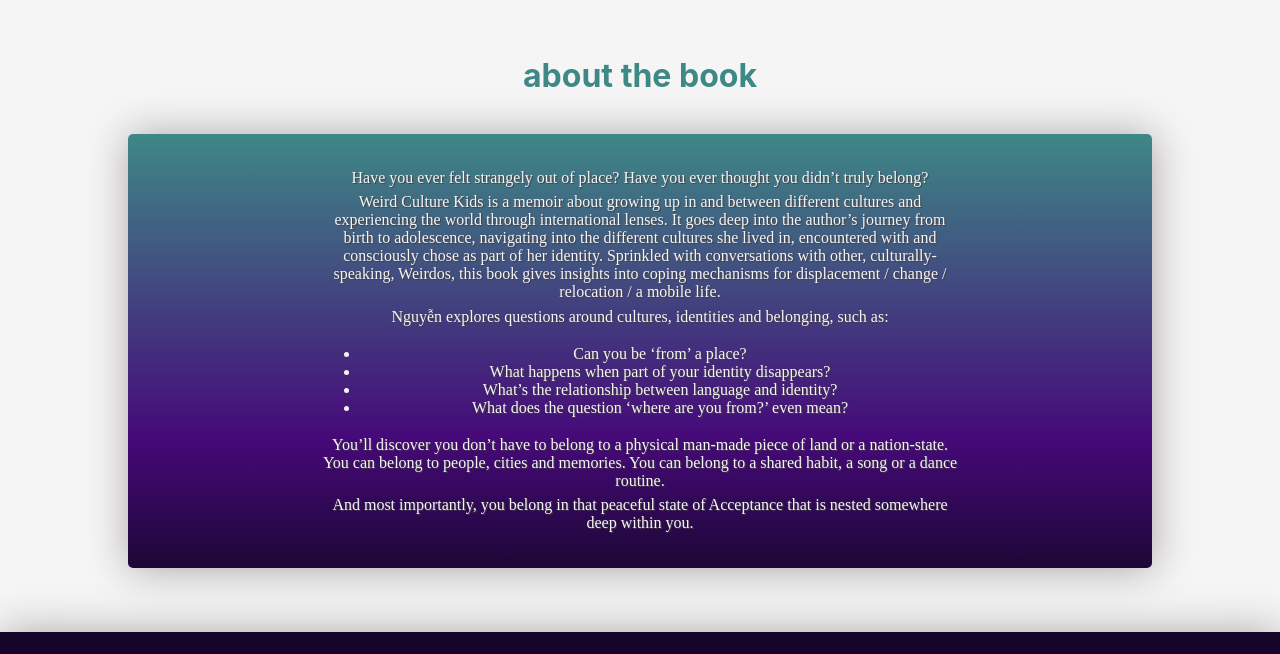
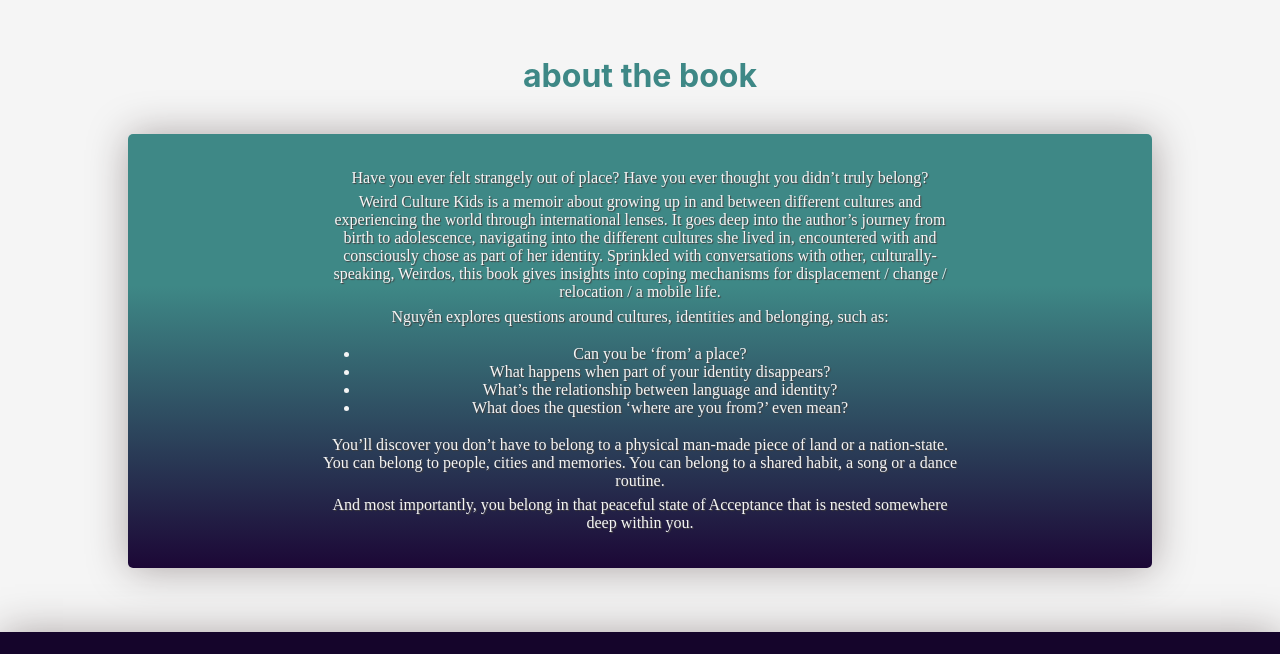
Before and after one commit to adamphivo/weirdculturekid, a website: page index.html in a window 1280 px wide. Shown: the part 1340-1994 px from the top of the page. Drawn offline with nearby package versions, Linux system fonts and the light colour scheme; a web font is replaced by a local one.

Commit message:
fixed gradient

```diff
--- a/style.scss
+++ b/style.scss
@@ -76,7 +76,7 @@
 // Book
 .authorContainer {
   background: rgb(62,136,134);
-  background: linear-gradient(180deg, rgba(62,136,134,1) 0%, rgba(70,9,121,1) 70%, rgba(28,7,54,1) 100%);
+  background: linear-gradient(180deg, rgba(62,136,134,1) 0%, rgba(62,136,134,1) 35%, rgba(28,7,54,1) 100%);
   color: whitesmoke;
   font-family: "Lato", sans-serif;
   width: 80%;
```
Also changed, not shown: style.css.
